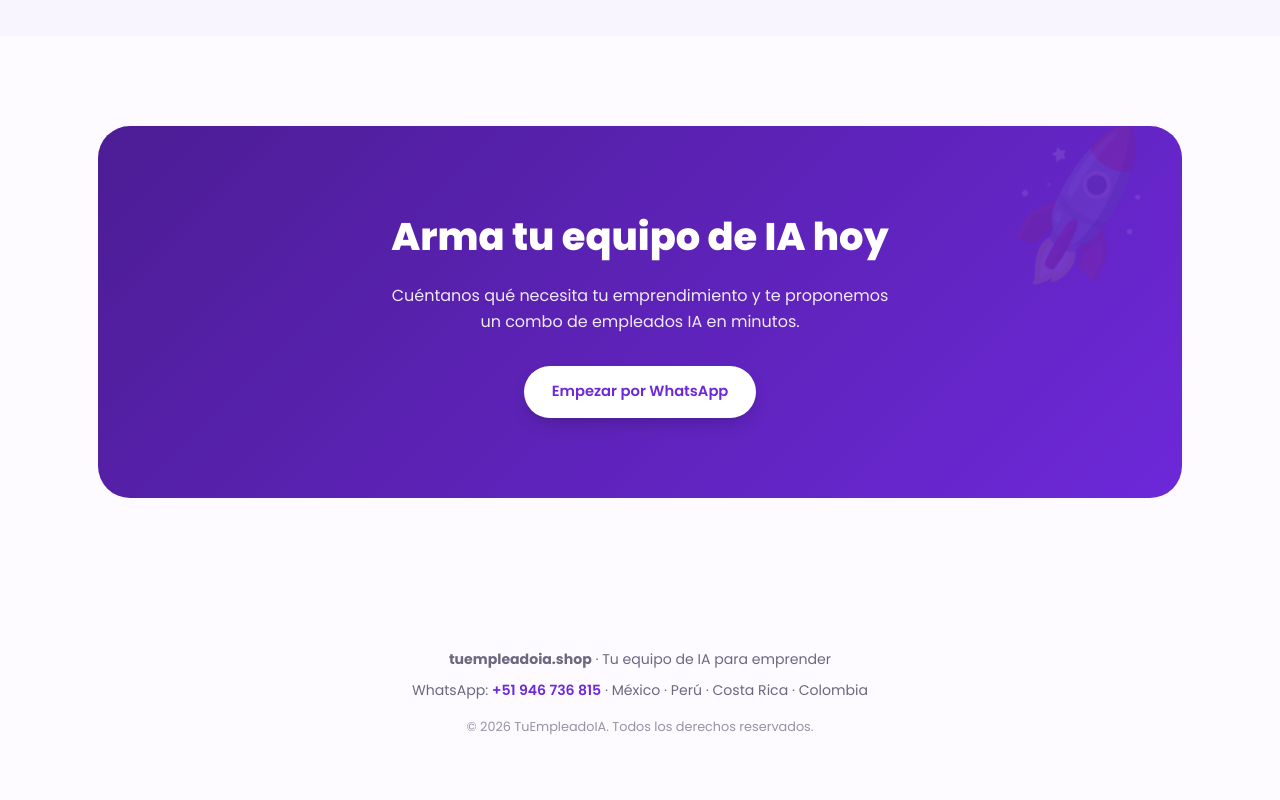
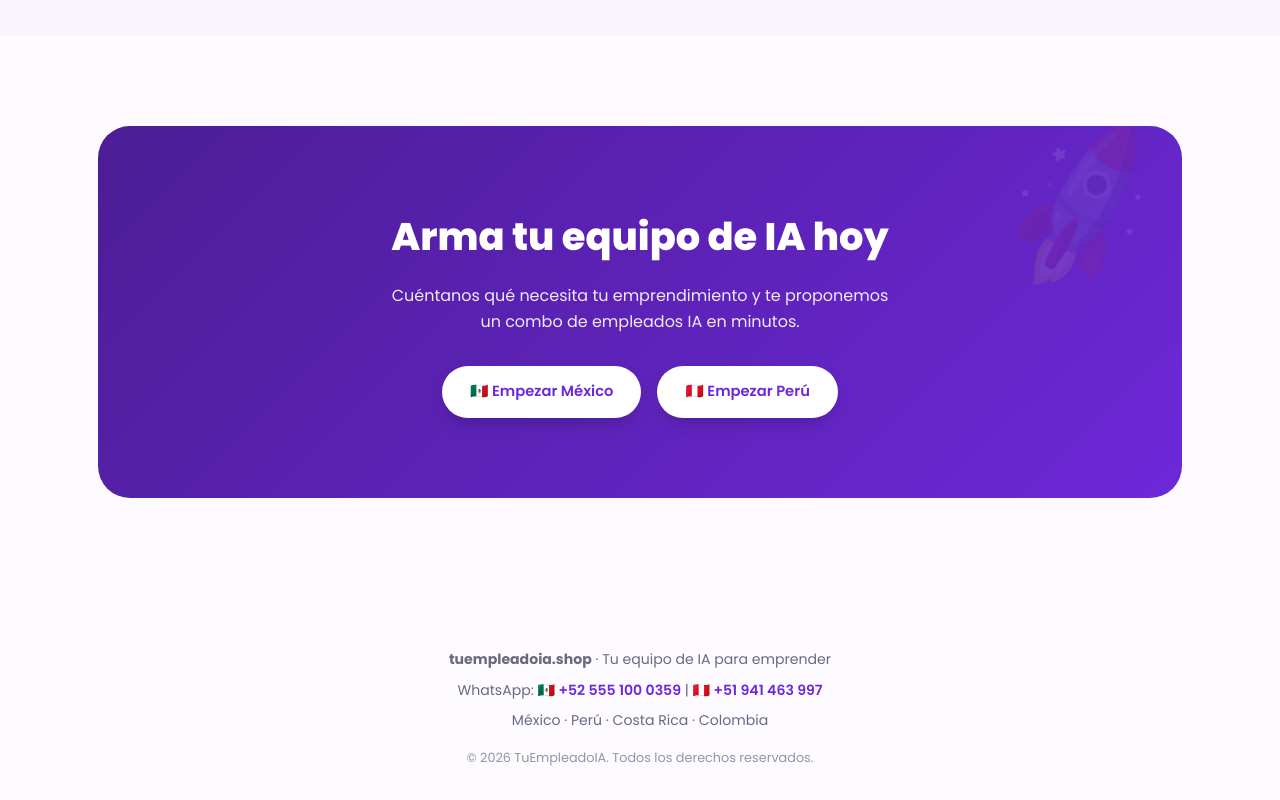
Before and after one commit to jhonnycastle81/tuempleadoia-shop, a plain HTML site: page index.html in a window 1280 px wide. Shown: the part 2282-3082 px from the top of the page. Before the commit the page ends 3060 px from the top, so only its background shows below. Drawn offline with Linux system fonts and the light colour scheme.

Commit message:
Update WhatsApp contact links and button
Updated WhatsApp links for Mexico and Peru, and modified the call to action button.

```diff
--- a/index.html
+++ b/index.html
@@ -99,7 +99,7 @@
       <h1>Tu startup merece un equipo que <span class="highlight">rinda como uno grande</span>.</h1>
       <p>Contrata empleados de inteligencia artificial por una fracción del costo de un sueldo. Project manager, contador, marketing, logística y más. Listos en minutos.</p>
       <a href="#roles" class="btn">Ver empleados disponibles</a>
-      <a href="https://wa.me/51946736815?text=Hola,%20vengo%20de%20tuempleadoia.shop" class="btn btn-coral" style="margin-left:10px">Hablar por WhatsApp</a>
+      <a href="#empezar" class="btn btn-coral" style="margin-left:10px">Hablar por WhatsApp</a>
     </div>
     <div class="hero-visual">
       <div class="phone-mock">
@@ -184,7 +184,10 @@
     <div class="cta">
       <h2>Arma tu equipo de IA hoy</h2>
       <p>Cuéntanos qué necesita tu emprendimiento y te proponemos un combo de empleados IA en minutos.</p>
-      <a href="https://wa.me/51946736815?text=Hola,%20vengo%20de%20tuempleadoia.shop%20y%20quiero%20armar%20mi%20equipo%20de%20IA" class="btn">Empezar por WhatsApp</a>
+      <div style="display:flex;justify-content:center;gap:16px;flex-wrap:wrap;">
+        <a href="https://wa.me/525551000359?text=Hola,%20vengo%20de%20tuempleadoia.shop%20y%20quiero%20armar%20mi%20equipo%20(Contacto%20M%C3%A9xico)" class="btn">🇲🇽 Empezar México</a>
+        <a href="https://wa.me/51941463997?text=Hola,%20vengo%20de%20tuempleadoia.shop%20y%20quiero%20armar%20mi%20equipo%20(Contacto%20Per%C3%BA)" class="btn">🇵🇪 Empezar Perú</a>
+      </div>
     </div>
   </div>
 </section>
@@ -192,7 +195,12 @@
 <footer>
   <div class="container">
     <p><strong>tuempleadoia.shop</strong> · Tu equipo de IA para emprender</p>
-    <p style="margin-top:8px">WhatsApp: <a href="https://wa.me/51946736815">+51 946 736 815</a> · México · Perú · Costa Rica · Colombia</p>
+    <p style="margin-top:8px">
+      WhatsApp:
+      <a href="https://wa.me/525551000359">🇲🇽 +52 555 100 0359</a> |
+      <a href="https://wa.me/51941463997">🇵🇪 +51 941 463 997</a>
+    </p>
+    <p style="margin-top:8px">México · Perú · Costa Rica · Colombia</p>
     <p style="margin-top:16px;font-size:.8rem;opacity:.7">© 2026 TuEmpleadoIA. Todos los derechos reservados.</p>
   </div>
 </footer>
```
